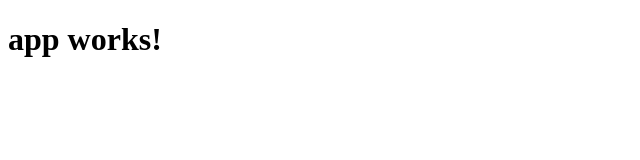
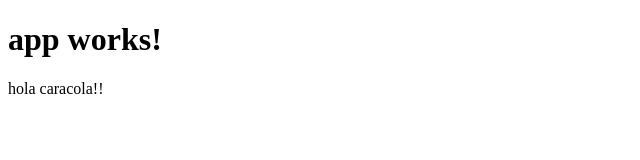
Before and after one commit to javimelli/angular2_proyecto01, an Angular app: page / in a window 1280 px wide. Shown: the top 160 px of the page, without its empty margins (0-640 px from the left). Built offline with nearby package versions, Linux system fonts and the light colour scheme.

Commit message:
Probado angular2 y comentarios del desscriptor de la aplicación (app.module.ts)

```diff
--- a/src/app/app.component.html
+++ b/src/app/app.component.html
@@ -1,3 +1,5 @@
 <h1>
   {{title}}
 </h1>
+
+hola caracola!!
```
Also changed, not shown: src/app/app.module.ts (+12 -1 lines).
